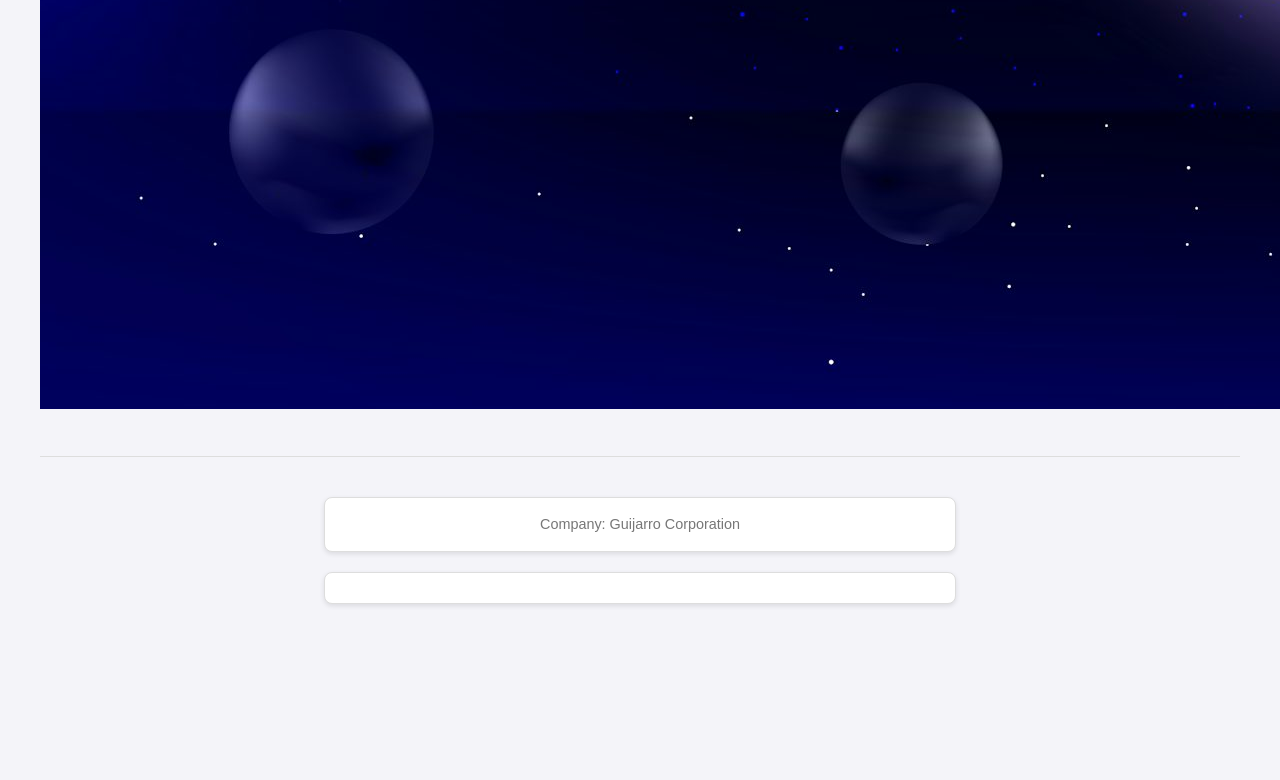
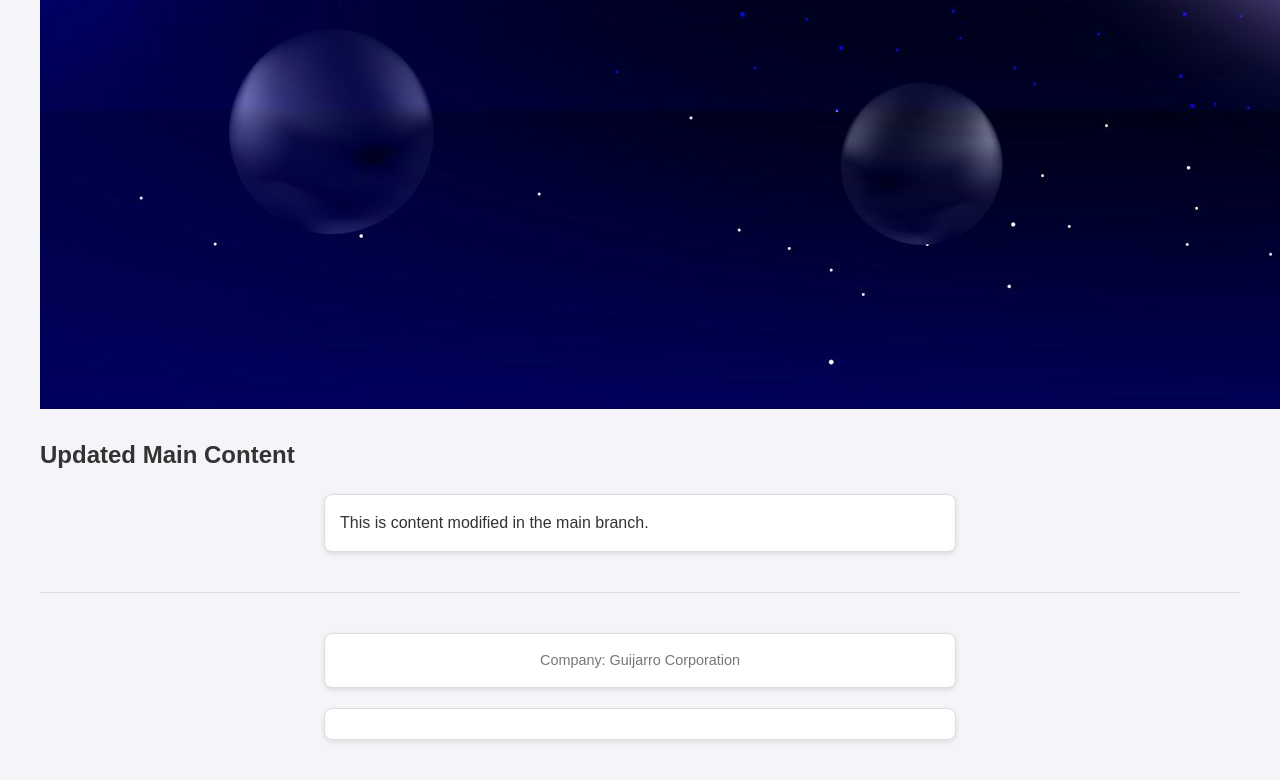
Before and after one commit to SergioGuijarroSala/Exercise_Unit5_website, a plain HTML site: page index.html in a window 1280 px wide. Shown: the part 1604-2384 px from the top of the page. Before the commit the page ends 2288 px from the top, so only its background shows below. Drawn offline with Linux system fonts and the light colour scheme.

Commit message:
Updated main page

```diff
--- a/index.html
+++ b/index.html
@@ -7,6 +7,8 @@
 	<body>
 		<p>This is an example paragraph. Anything in the <strong>body</strong> tag will appear on the page.</p>
 		<img src="image.jpg" alt="Image description">
+		<h2>Updated Main Content</h2>
+   		<p>This is content modified in the main branch.</p>
 	</body>
 	<footer>
 		<p>Company: Guijarro Corporation</p>
```
